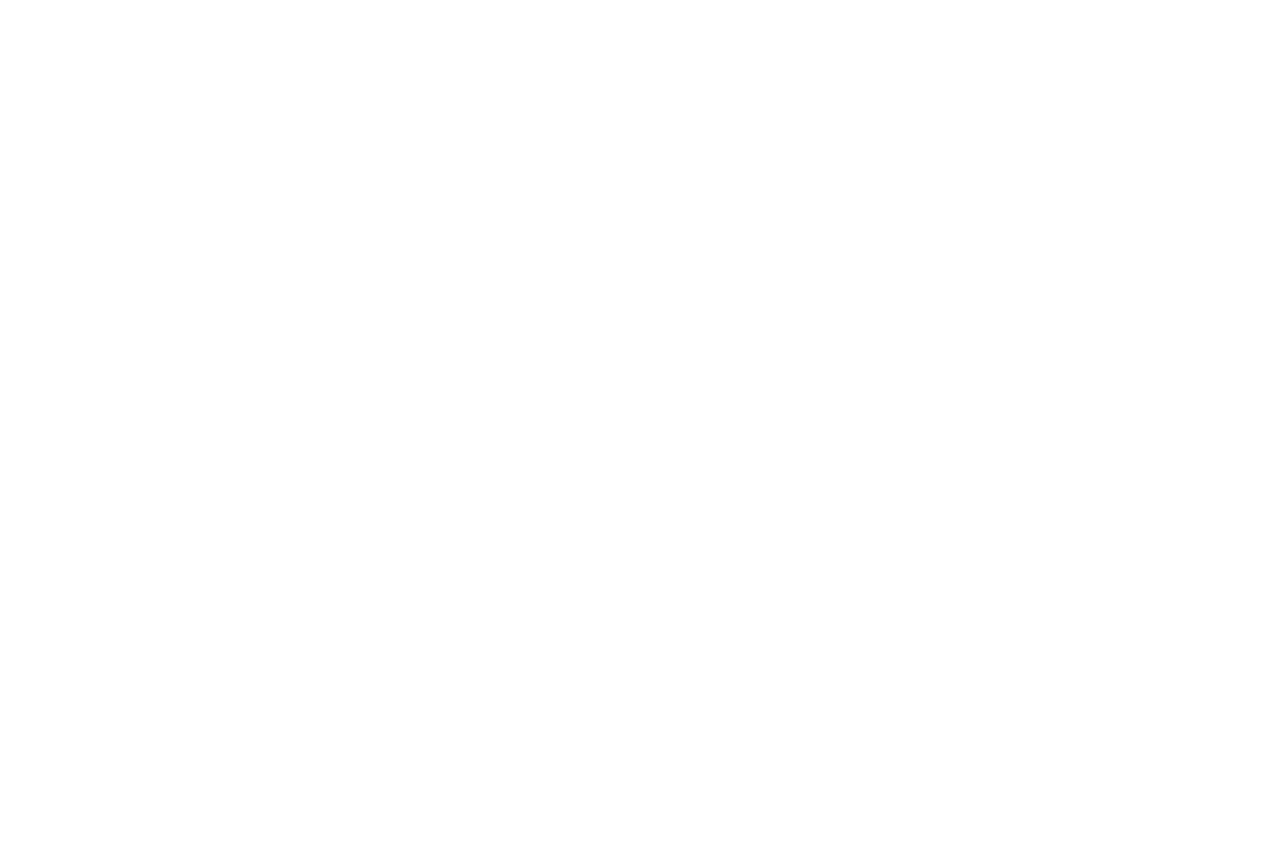
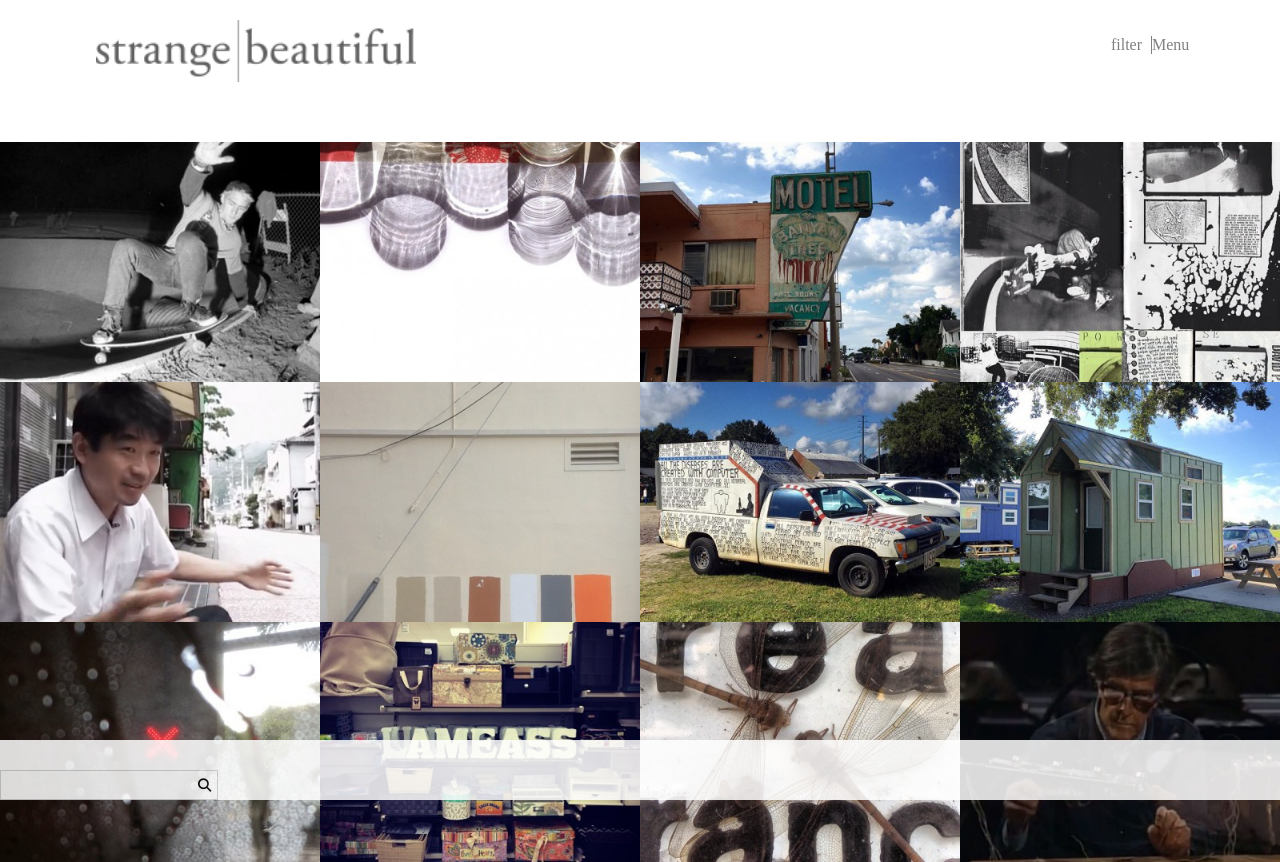
Before and after one commit to Vicula/assignment-05-sass-website, a plain HTML site: page index.html in a window 1280 px wide. Before the commit the page ends 800 px from the top, so only its background shows below. Drawn offline with Linux system fonts and the light colour scheme.

Commit message:
halfway done with assignment 5

```diff
--- a/index.html
+++ b/index.html
@@ -2,14 +2,67 @@
    <head>
       <meta charset="utf-8">
       <meta name="viewport" content="width=device-width, initial-scale=1">
+      <script src="https://use.fontawesome.com/f50d4d7eaf.js"></script>
       <title> strange|beautiful </title>
       <link rel="stylesheet" href="./css/styles.css">
    </head>
    <body>
       <div id="app-container">
-         <div class="header"></div>
-         <div class="body"></div>
-         <div class="footer"></div>
+         <header>
+            <div class="logo">
+               <img src="images/sb-logo.png" alt="logo">
+            </div>
+            <div class="navbut">
+               <div class="menu"><p>   Menu</p></div>
+               <div class="filter"><p>filter</p></div>
+            </div>
+         </header>
+         <div class="bodybox">
+            <div class="img-container">
+               <img src="images/strange-beautiful-img01.jpg" alt="img1" />
+            </div>
+            <div class="img-container">
+               <img src="images/strange-beautiful-img02.jpg" alt="img2" />
+            </div>
+            <div class="img-container">
+               <img src="images/strange-beautiful-img03.jpg" alt="img3" />
+            </div>
+            <div class="img-container">
+               <img src="images/strange-beautiful-img04.jpg" alt="img4" />
+            </div>
+            <div class="img-container">
+               <img src="images/strange-beautiful-img05.jpg" alt="img5" />
+            </div>
+            <div class="img-container">
+               <img src="images/strange-beautiful-img06.jpg" alt="img6" />
+            </div>
+            <div class="img-container">
+               <img src="images/strange-beautiful-img07.jpg" alt="img7" />
+            </div>
+            <div class="img-container">
+               <img src="images/strange-beautiful-img08.jpg" alt="img8" />
+            </div>
+            <div class="img-container">
+               <img src="images/strange-beautiful-img09.jpg" alt="img9" />
+            </div>
+            <div class="img-container">
+               <img src="images/strange-beautiful-img10.jpg" alt="img10" />
+            </div>
+            <div class="img-container">
+               <img src="images/strange-beautiful-img11.jpg" alt="img11" />
+            </div>
+            <div class="img-container">
+               <img src="images/strange-beautiful-img12.jpg" alt="img12" />
+            </div>
+         </div>
+         <footer>
+            <form >
+               <input type="search" name="searchbar" placeholder="">
+               <button>
+                  <i class="fa fa-search" aria-hidden="true"></i>
+               </button>
+            </form>
+         </footer>
       </div>
    </body>
 </html>
--- a/scss/main.scss
+++ b/scss/main.scss
@@ -4,20 +4,141 @@ img {
    width: 100%;
    display: block;
 }
+body {
+   margin: 0;
+}
 
 #app-container{
-   max-width: 960px;
+   max-width: 100%;
+}
+header {
+   text-align: center;
+   color: gray;
 }
 
-h2{
-   color:red;
+.bodybox {
+   font-size: 0;
 }
-
-@media screen and (min-width:768px){
-
+.img-container {
+   width: 50%;
+   display: inline-block;
 
 }
 
-@media screen and (min-width: 1024px) {
+.logo {
+   width: 55%;
+   margin: 10px auto;
+}
+
+form {
+   font-size: 0;
+   margin: auto auto;
+   padding-left: 40%;
+   height: 30px;
+   margin-top: 30px;
+   padding-bottom: 10px;
+
+   input {
+      width: 30%;
+      display:inline-block;
+      margin-bottom: 0px;
+      margin-top: 0px;
+      border-right: none;
+      height: 100%;
+
+   }
+   button {
+      background: none;
+      border-left-width: 0px;
+      margin: 0;
+      border-left: none;
+      height: 100%;
+   }
+}
+.menu {
+   font-weight: strong;
+}
+
+input{
+      border: 0.5px lightgray solid;
+      margin: 0 auto;
+}
+button {
+   border: 0.5px lightgray solid;
 
 }
+
+
+
+
+
+@media screen and (min-width:768px){
+   .img-container {
+      width: 33.333%;
+   }
+   .logo {
+
+      width: 25%;
+      margin-top: 0;
+      margin-left: 0px;
+      margin-right: 0;
+      display: inline-block;
+
+
+
+   }
+   header {
+      text-align: center;
+      margin-bottom: 50px;
+      margin-top: 20px;
+   }
+
+
+
+   .navbut {
+      height: 26px;
+      float: right;
+      margin-right: 0px;
+      width: 20%;
+      margin-left: 40%;
+
+      .menu {
+         width:50%;
+         float:right;
+         font-weight: normal;
+         margin-left: 10px;
+         text-align: left;
+
+         }
+      .filter {
+         width: 50%;
+         text-align: right;
+         border-right: 1px gray solid;
+
+
+      }
+   }
+   footer {
+      position: fixed;
+      bottom: 0;
+      opacity: .85;
+      background: white;
+      width: 100%;
+   }
+   form {
+      padding:0;
+      input {
+         margin: 0;
+         display:inline-block;
+         width: 15%;
+
+      }
+   }
+
+}
+@media screen and (min-width: 1024px) {
+   .img-container {
+      width: 25%;
+   }
+
+}
```
Also changed, not shown: css/styles.css, 1 other file.
